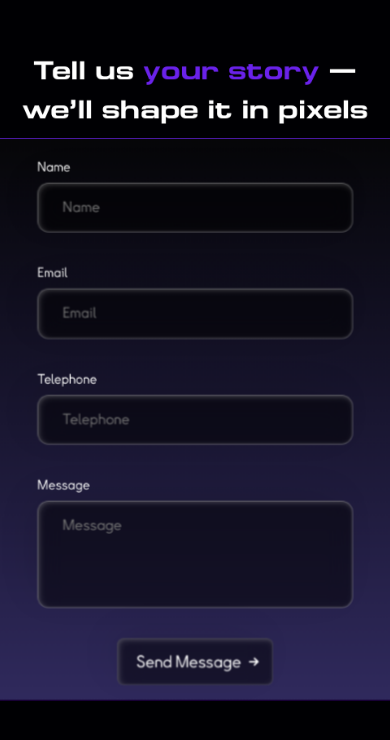
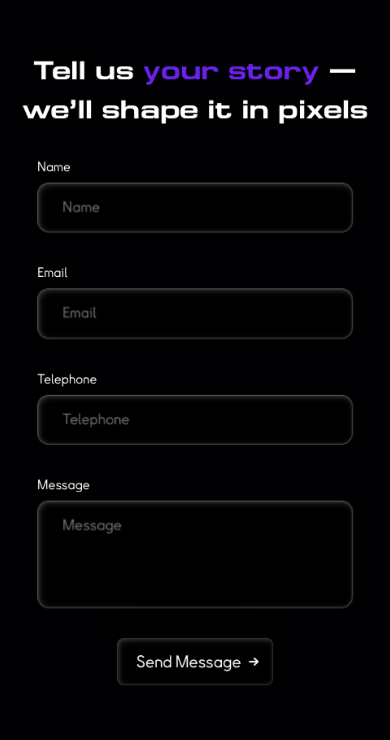
Before and after one commit to MishaFort/NowInWeb-New, a plain HTML site: page index.html in a window 390 px wide. Shown: the part 2597-3337 px from the top of the page. Drawn offline with nearby package versions, Linux system fonts and the light colour scheme; a script that the page names is missing.

Commit message:
page adaptive fix 2

```diff
--- a/scss/layouts/_contact-section.scss
+++ b/scss/layouts/_contact-section.scss
@@ -2,8 +2,8 @@
   /* padding: 30px 0 164px; */
 
   @media (max-width: 768px) {
-    backdrop-filter: none;
-    -webkit-backdrop-filter: none;
+    /* backdrop-filter: none;
+    -webkit-backdrop-filter: none; */
   }
 
   &__container {
@@ -35,11 +35,11 @@
     max-width: 700px;
     border-radius: 20px;
     padding: 1px;
-    background:
+    /* background:
       linear-gradient(180deg, rgba(106, 34, 234, 1), rgba(114, 0, 255, 0.2)),
       var(--color-primary-dark);
 
-    transition: box-shadow 0.2s ease-in-out;
+    transition: box-shadow 0.2s ease-in-out; */
 
     -webkit-font-smoothing: antialiased;
     -moz-osx-font-smoothing: grayscale;
@@ -170,7 +170,7 @@
 }
 
 .contact-section__input-part__border .contact-section__input-part {
-  background:
+  /* background:
     linear-gradient(180deg, rgba(48, 42, 93, 0) 0%, rgba(48, 42, 93, 1) 100%),
     linear-gradient(180deg, rgba(32, 32, 32, 0.2) 0%, rgba(32, 32, 32, 0) 100%),
     var(--color-primary-dark);
@@ -185,5 +185,5 @@
       linear-gradient(180deg, rgba(48, 42, 93, 0.2), rgba(48, 42, 93, 0)),
       linear-gradient(180deg, rgba(32, 32, 32, 0.2), rgba(32, 32, 32, 0)),
       var(--color-primary-dark);
-  }
+  } */
 }
```
Also changed, not shown: css/main.min.css, 1 other file.
